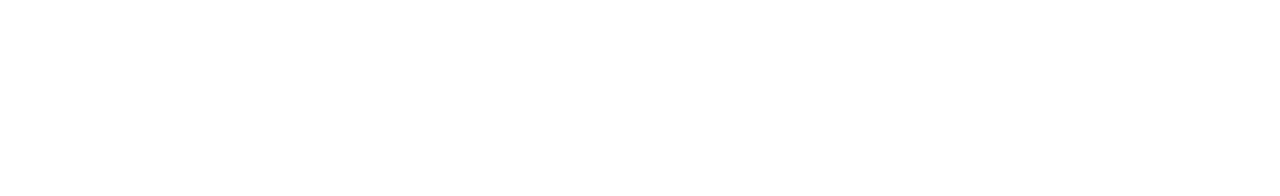
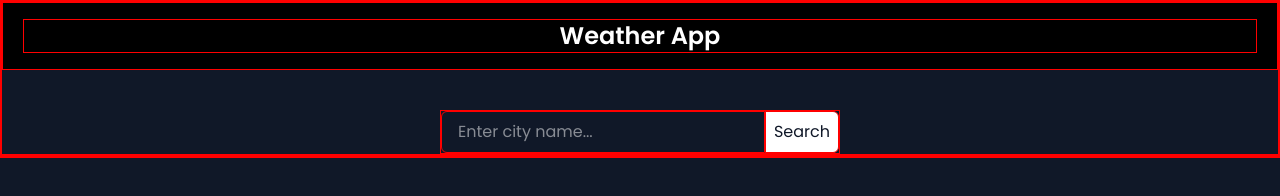
Before and after one commit to pedinistar/Weather-App-API, a plain HTML site: page index.html in a window 1280 px wide. Drawn offline with nearby package versions, Linux system fonts and the light colour scheme.

Commit message:
UI Design

```diff
--- a/index.html
+++ b/index.html
@@ -9,8 +9,28 @@
     />
     <script src="https://cdn.jsdelivr.net/npm/@tailwindcss/browser@4"></script>
     <link rel="stylesheet" href="style.css" />
-    <title>Document</title>
+    <title>Weather App</title>
   </head>
-  <body></body>
+  <body class="bg-gray-900 text-white">
+    <header class="bg-black w-full px-5 py-4 text-center">
+      <h1 class="text-2xl font-semibold">Weather App</h1>
+    </header>
+
+    <main class="w-100 m-auto mt-10 flex">
+      <input
+        type="text"
+        placeholder="Enter city name..."
+        class="border rounded-l-md px-4 py-2 border-gray-400 w-full"
+      />
+      <button
+        class="bg-white text-gray-900 px-2 cursor-pointer rounded-r-md"
+        onclick="searchWeather()"
+      >
+        Search
+      </button>
+    </main>
+
+    <section id="resultArea"></section>
+  </body>
   <script src="script.js"></script>
 </html>
--- a/script.js
+++ b/script.js
@@ -0,0 +1,43 @@
+const weatherData = {
+  name: "Delhi",
+  main: {
+    temp: 37.05,
+    humidity: 13,
+  },
+  weather: [
+    {
+      main: "Clear",
+      icon: "01d",
+    },
+  ],
+  wind: {
+    speed: 3.6,
+  },
+};
+
+function searchWeather() {
+  const resultArea = document.querySelector("#resultArea");
+  resultArea.innerHTML = `
+  <div>
+        <h3>
+          <span class="bi bi-geo-alt-fill text-gray-500"></span>&nbsp;${weatherData.name}
+        </h3>
+        <p class="text-7xl inline">${weatherData.main.temp}<span class="text-gray-500">°c</span></p>
+        <p class="inline">/&nbsp;${convertToF(weatherData.main.temp)}&nbsp;°F</p>
+      </div>
+      <div>
+        <p class="flex items-center">
+          <img src="https://openweathermap.org/img/wn/${weatherData.weather[0].icon}@2x.png" class="w-8 h-8"/>${weatherData.weather[0].main}</p>
+        <p><span class="bi bi-moisture"></span>&nbsp;&nbsp;${weatherData.main.humidity}</p>
+        <p><span class="bi bi-wind"></span>&nbsp;${weatherData.wind.speed}</p>
+      </div>
+  `;
+
+  resultArea.classList =
+    "mt-5 border border-2 border-gray-400 rounded-lg px-4 py-4 w-fit m-auto flex gap-10";
+}
+
+function convertToF(c) {
+  let result = c * 1.8 + 32;
+  return result;
+}
--- a/style.css
+++ b/style.css
@@ -3,3 +3,7 @@
 body {
   font-family: "Poppins";
 }
+
+* {
+  border: 1px solid red;
+}
```
Also changed, not shown: 1 other file.
